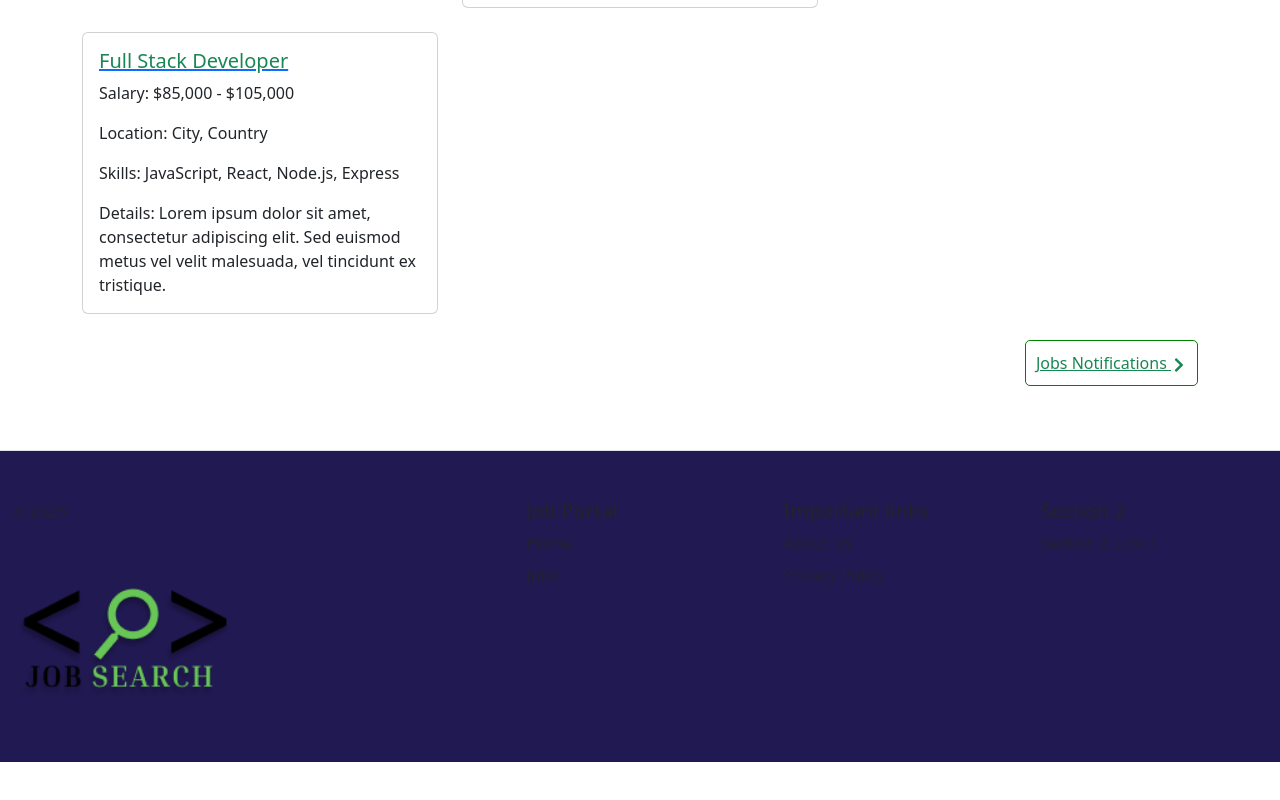
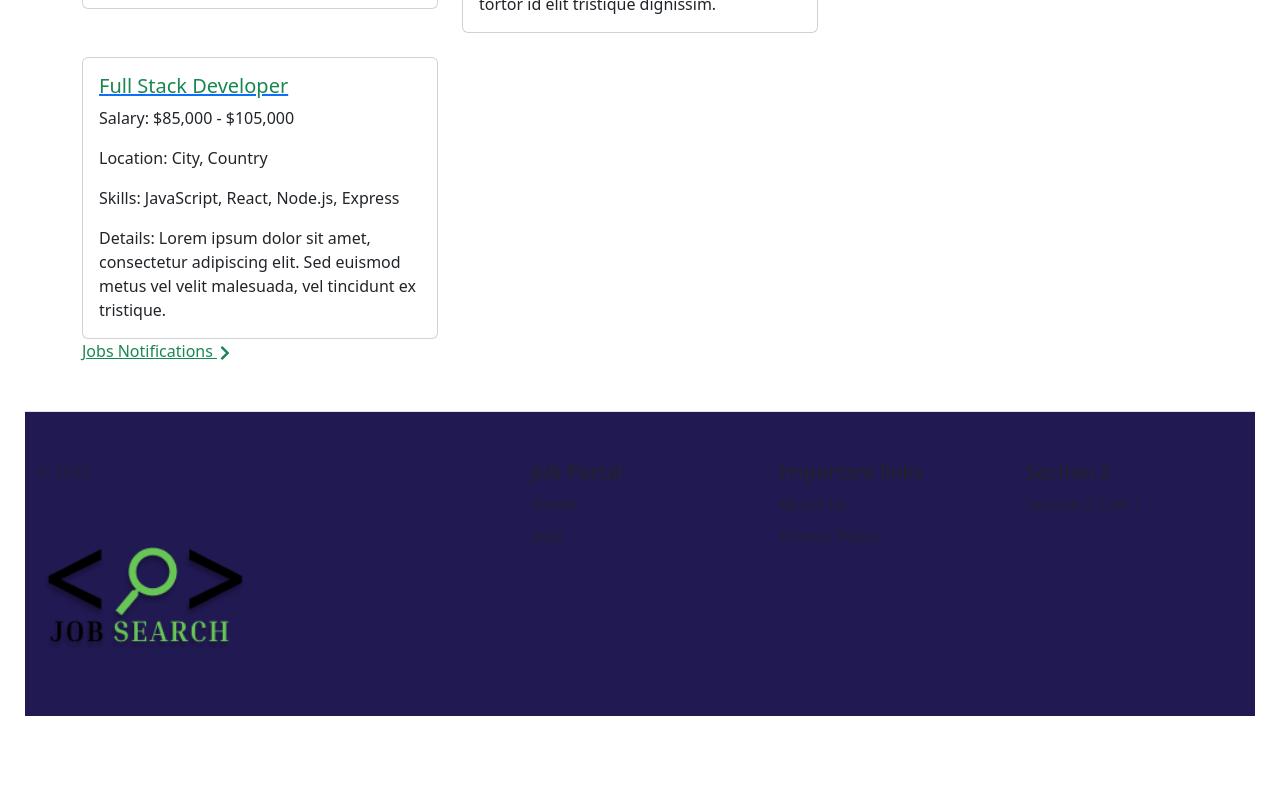
Before and after one commit to Mansoor-P/jobhunt, a React (Vite) app: page / in a window 1280 px wide. Shown: the part 1060-1860 px from the top of the page. Built offline with nearby package versions, Linux system fonts and the light colour scheme.

Commit message:
App updated

```diff
--- a/src/App.css
+++ b/src/App.css
@@ -0,0 +1,10 @@
+/* styles.css */
+
+* {
+    box-sizing: border-box; /* Apply border-box sizing to all elements */
+  }
+
+  body {
+    padding: 25px; /* Add padding to the body to create space around the content */
+    margin: 0; /* Remove default margin */
+  }
--- a/src/App.jsx
+++ b/src/App.jsx
@@ -3,6 +3,7 @@ import LandingPage from "./stores/pages/LandingPage";
 import { Routes, Route } from "react-router-dom";
 import JobsPage from "../src/stores/pages/JobsPage";
 import JobsSinglePage from "../src/stores/singles/JobsSinglePage";
+import "./App.css";
 const App = () => {
   return (
     <div>
--- a/src/stores/components/Add.css
+++ b/src/stores/components/Add.css
@@ -27,7 +27,7 @@
   content: "";
   height: 100px;
   position: absolute;
-  width: 20%;
+  width: 10%;
   z-index: 2;
 }
 
@@ -71,27 +71,3 @@
     width: 50%;
   }
 }
-
-.alljobsLink {
-  text-align: right;
-  margin-top: 26px;
-}
-
-.allJobsLink {
-  border: 1px solid green;
-  padding: 10px;
-  display: inline-block;
-  border-radius: 5px;
-  color: green;
-  text-decoration: none;
-}
-
-.allJobsLink:hover {
-  background-color: #f0f8ff;
-  text-decoration: none;
-}
-
-.linkStyle {
-  color: inherit;
-  text-decoration: none;
-}
```
